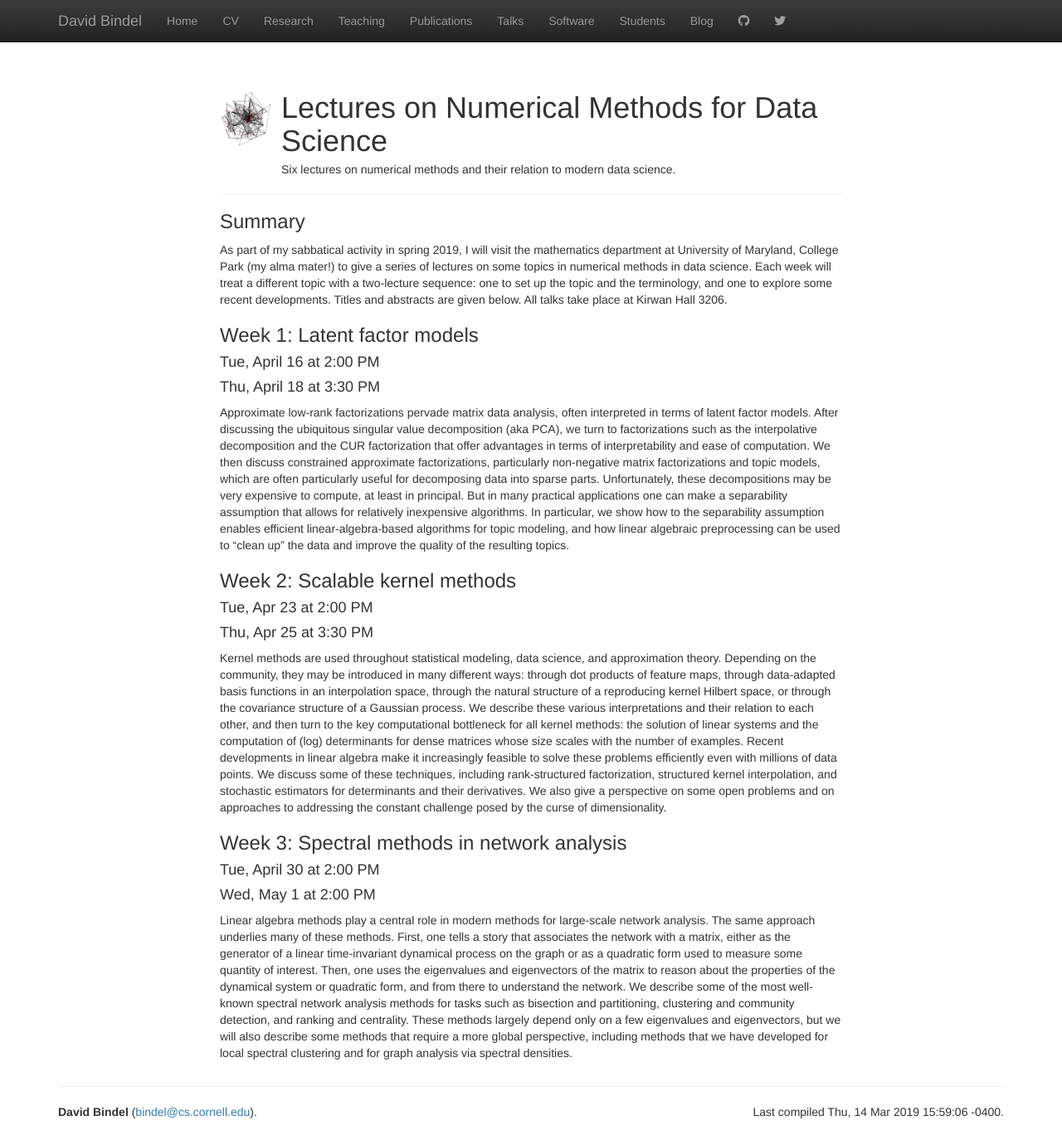
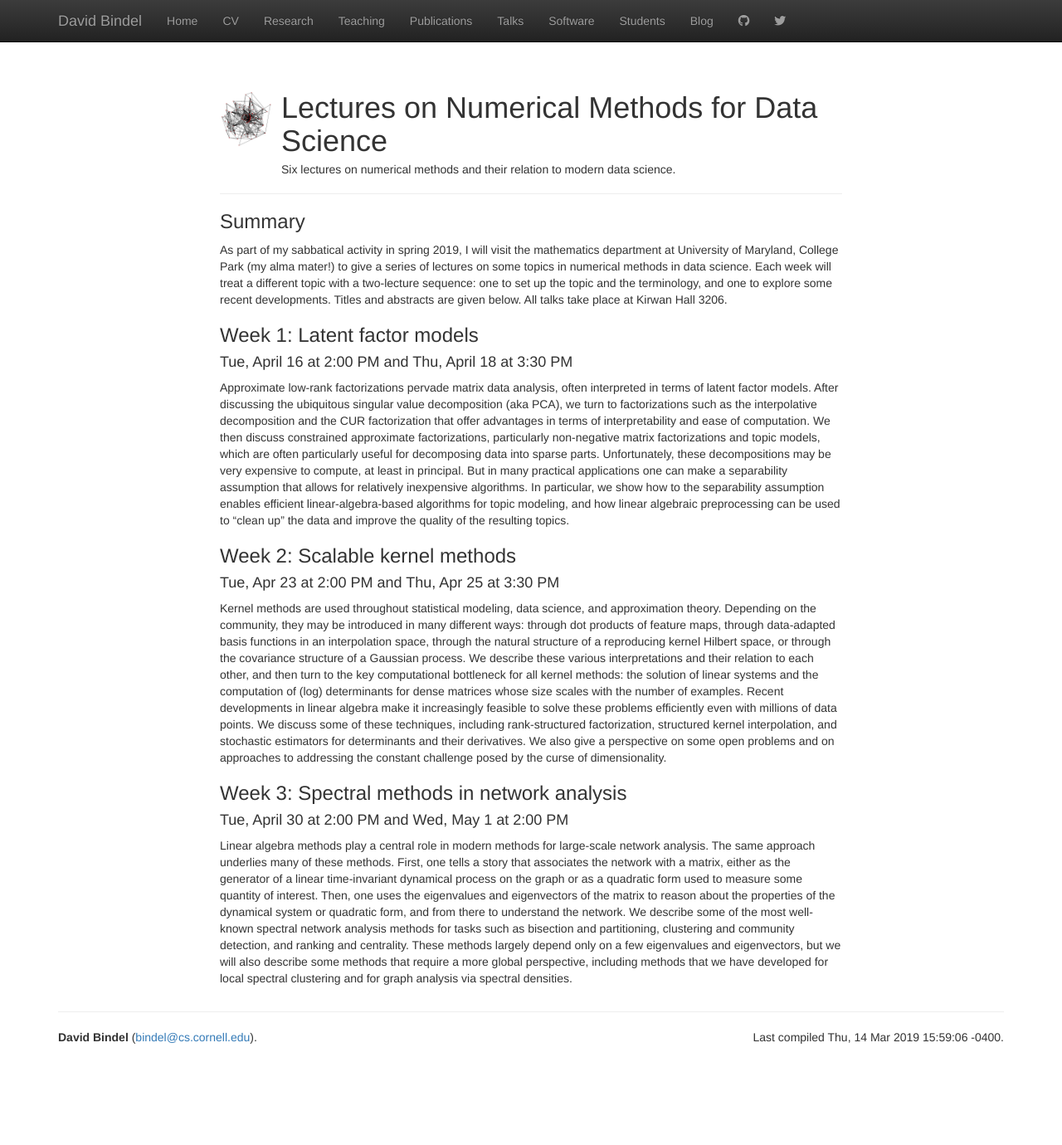
Before and after one commit to dbindel/cornell_web, a Jekyll site: the page built from _blurbs/nmds-umcp.md, in a window 1280 px wide and 1380 px high. Shown: the whole window at 83% size. Built offline with Jekyll 4.4.1, drawn with Linux system fonts in a browser that asks for light colours; nearby versions of some CDN libraries.

Commit message:
Reformatting in UMCP lecture blurbs.

```diff
--- a/_blurbs/nmds-umcp.md
+++ b/_blurbs/nmds-umcp.md
@@ -15,8 +15,7 @@
 
 
 ### Week 1: Latent factor models
-#### Tue, April 16 at 2:00 PM
-#### Thu, April 18 at 3:30 PM
+#### Tue, April 16 at 2:00 PM and Thu, April 18 at 3:30 PM
 
 Approximate low-rank factorizations pervade matrix data analysis,
 often interpreted in terms of latent factor models.  After discussing
@@ -37,8 +36,7 @@
 
 
 ### Week 2: Scalable kernel methods
-#### Tue, Apr 23 at 2:00 PM
-#### Thu, Apr 25 at 3:30 PM
+#### Tue, Apr 23 at 2:00 PM and Thu, Apr 25 at 3:30 PM
 
 Kernel methods are used throughout statistical modeling, data
 science, and approximation theory.  Depending on the community, they
@@ -61,8 +59,7 @@
 
 
 ### Week 3: Spectral methods in network analysis
-#### Tue, April 30 at 2:00 PM
-#### Wed, May 1 at 2:00 PM
+#### Tue, April 30 at 2:00 PM and Wed, May 1 at 2:00 PM
 
 Linear algebra methods play a central role in modern methods for
 large-scale network analysis.  The same approach underlies many of
```
